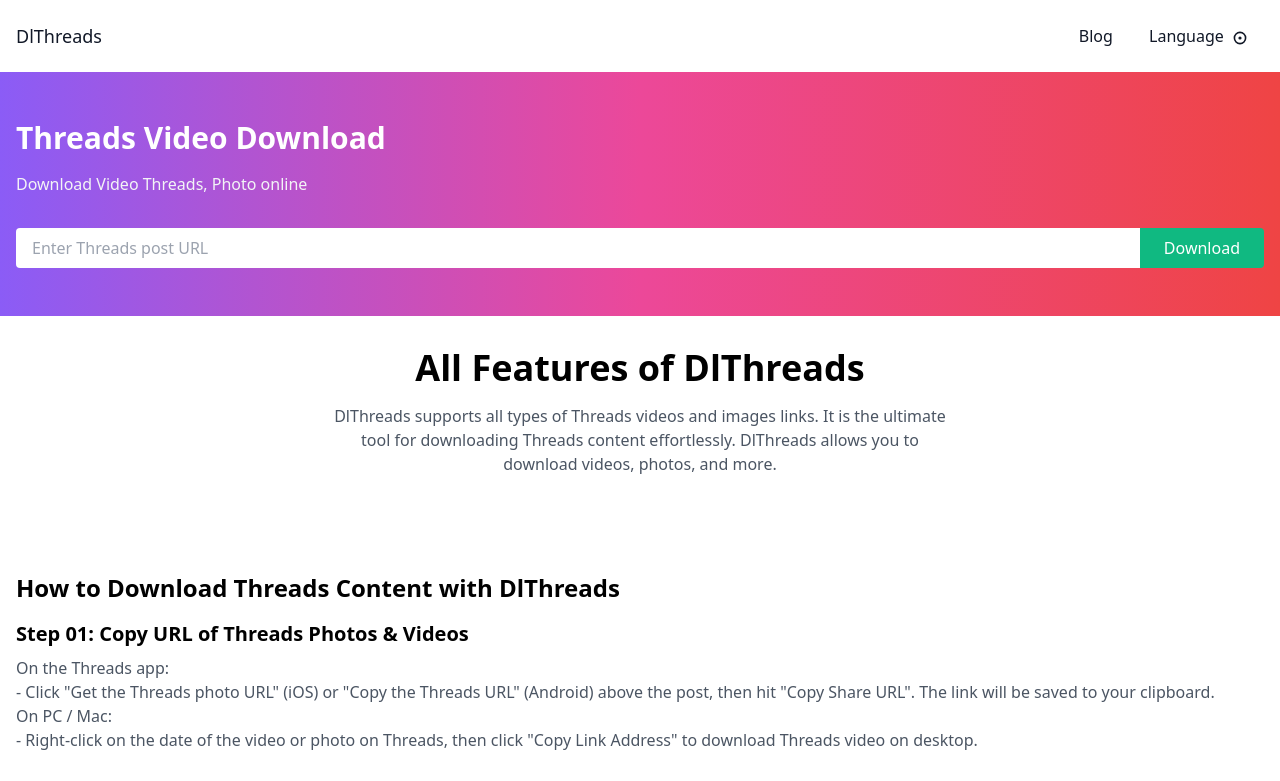
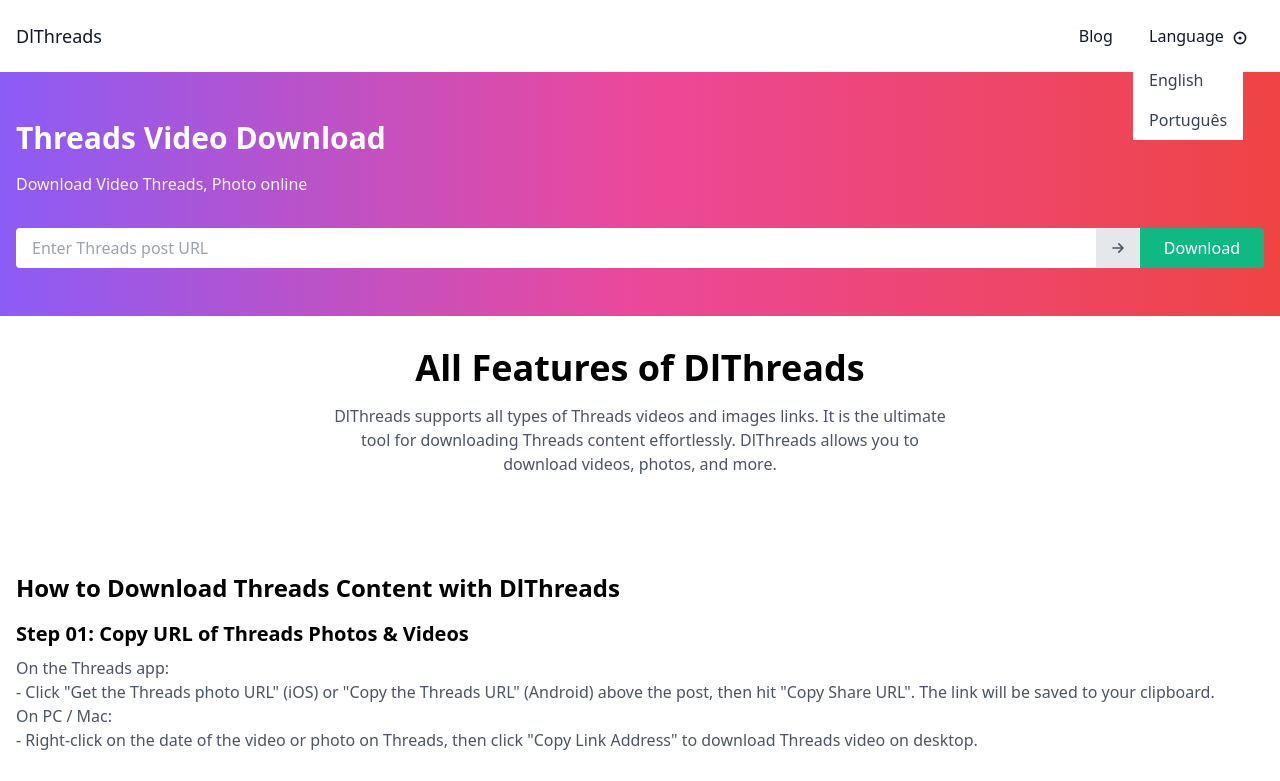
Before and after one commit to jorgeedvaldo/DlThreads, a website: page DlThreads.html in a window 1280 px wide. Both pictures are taken after a click on the button "Language". Shown: the top 781 px of the page. Drawn offline with nearby package versions, Linux system fonts and the light colour scheme.

Commit message:
fixing bugs

```diff
--- a/DlThreads.html
+++ b/DlThreads.html
@@ -14,14 +14,14 @@
                 <div>
                     <a href="#" class="text-gray-900 hover:text-gray-700 px-4">Blog</a>
                     <div class="relative inline-block">
-                        <button class="text-gray-900 hover:text-gray-700 px-4 py-2 rounded cursor-pointer">
+                        <button class="text-gray-900 hover:text-gray-700 px-4 py-2 rounded cursor-pointer dropdown-button">
                             Language
                             <svg class="h-4 w-4 inline-block ml-1" viewBox="0 0 20 20" fill="currentColor">
                                 <path fill-rule="evenodd" d="M10 12a2 2 0 100-4 2 2 0 000 4z" clip-rule="evenodd" />
                                 <path d="M2 10a8 8 0 1116 0 8 8 0 01-16 0zm8-6a6 6 0 100 12 6 6 0 000-12z" />
                             </svg>
                         </button>
-                        <ul class="absolute hidden bg-white text-gray-700 pt-1">
+                        <ul class="absolute hidden bg-white text-gray-700 pt-1 dropdown-menu">
                             <li>
                                 <a href="#" class="block px-4 py-2 hover:bg-gray-200">English</a>
                             </li>
@@ -41,7 +41,14 @@
                 <h2 class="text-3xl font-bold text-white mb-4">Threads Video Download</h2>
                 <p class="text-gray-100 mb-8">Download Video Threads, Photo online</p>
                 <form class="flex items-center">
-                    <input type="text" placeholder="Enter Threads post URL" class="w-full rounded-l px-4 py-2 outline-none focus:ring-2 focus:ring-blue-500">
+                    <div class="relative w-full">
+                        <input type="text" placeholder="Enter Threads post URL" class="w-full rounded-l px-4 py-2 outline-none focus:ring-2 focus:ring-blue-500 url-input" value="">
+                        <button type="button" class="absolute right-0 top-0 bottom-0 px-3 flex items-center bg-gray-200 rounded-r paste-button">
+                            <svg class="h-5 w-5 text-gray-600" fill="none" viewBox="0 0 24 24" stroke="currentColor">
+                                <path stroke-linecap="round" stroke-linejoin="round" stroke-width="2" d="M13 7l5 5m0 0l-5 5m5-5H6"></path>
+                            </svg>
+                        </button>
+                    </div>
                     <button class="bg-green-500 hover:bg-green-600 text-white px-6 py-2 rounded-r">Download</button>
                 </form>
             </div>
@@ -115,5 +122,26 @@
             <p class="text-center text-gray-500">© 2023 DlThreads. All rights reserved.</p>
         </div>
     </footer>
+
+    <script>
+        const pasteButton = document.querySelector('.paste-button');
+
+        pasteButton.addEventListener('click', async () => {
+        try {
+            const text = await navigator.clipboard.readText()
+            document.querySelector('.url-input').value += text;
+            console.log('Text pasted.');
+        } catch (error) {
+            console.log('Failed to read clipboard');
+        }
+        });
+
+        const dropdownButton = document.querySelector('.dropdown-button');
+        const dropdownMenu = document.querySelector('.dropdown-menu');
+
+        dropdownButton.addEventListener('click', () => {
+            dropdownMenu.classList.toggle('hidden');
+        });
+    </script>
 </body>
 </html>
```
